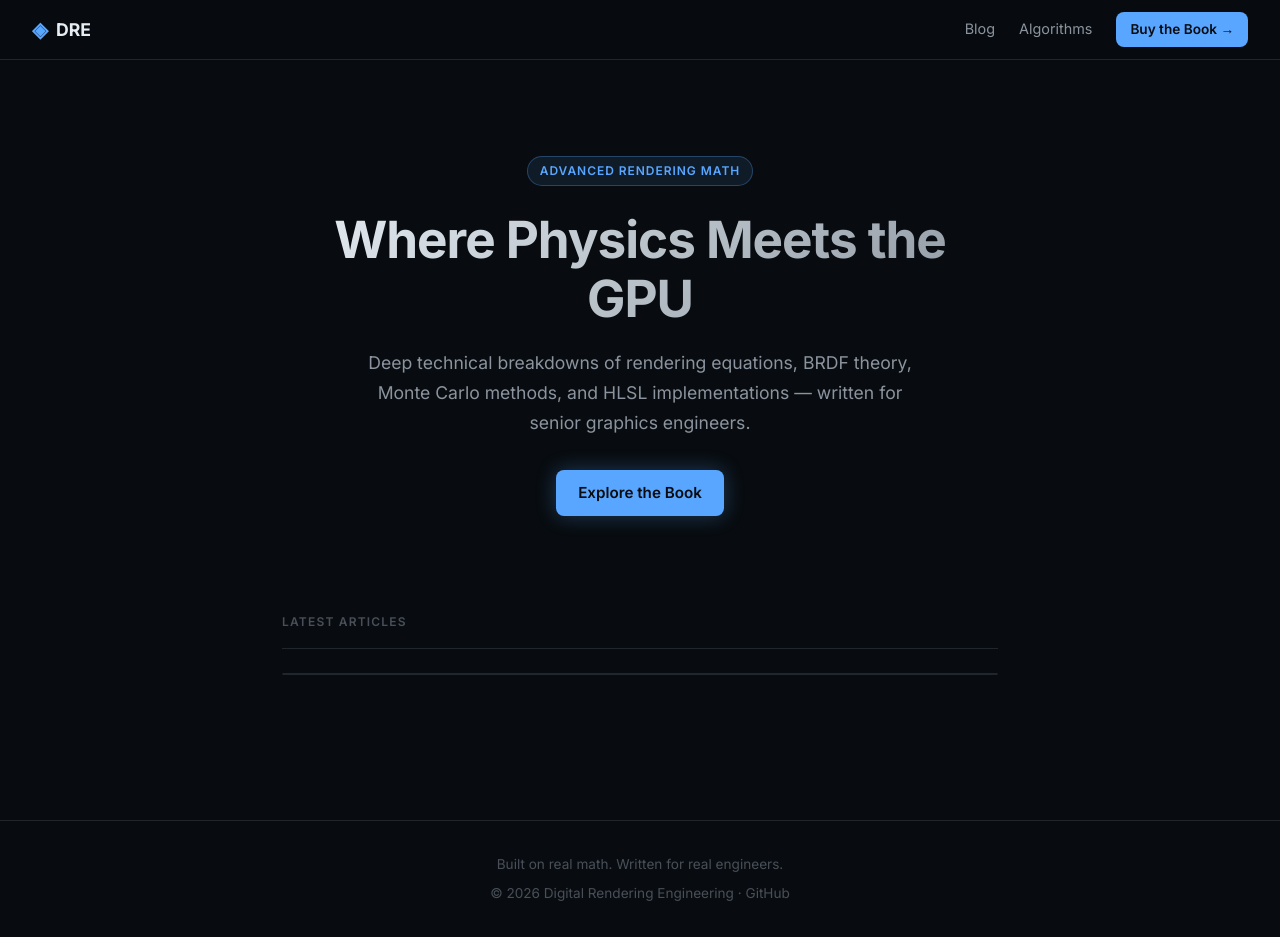
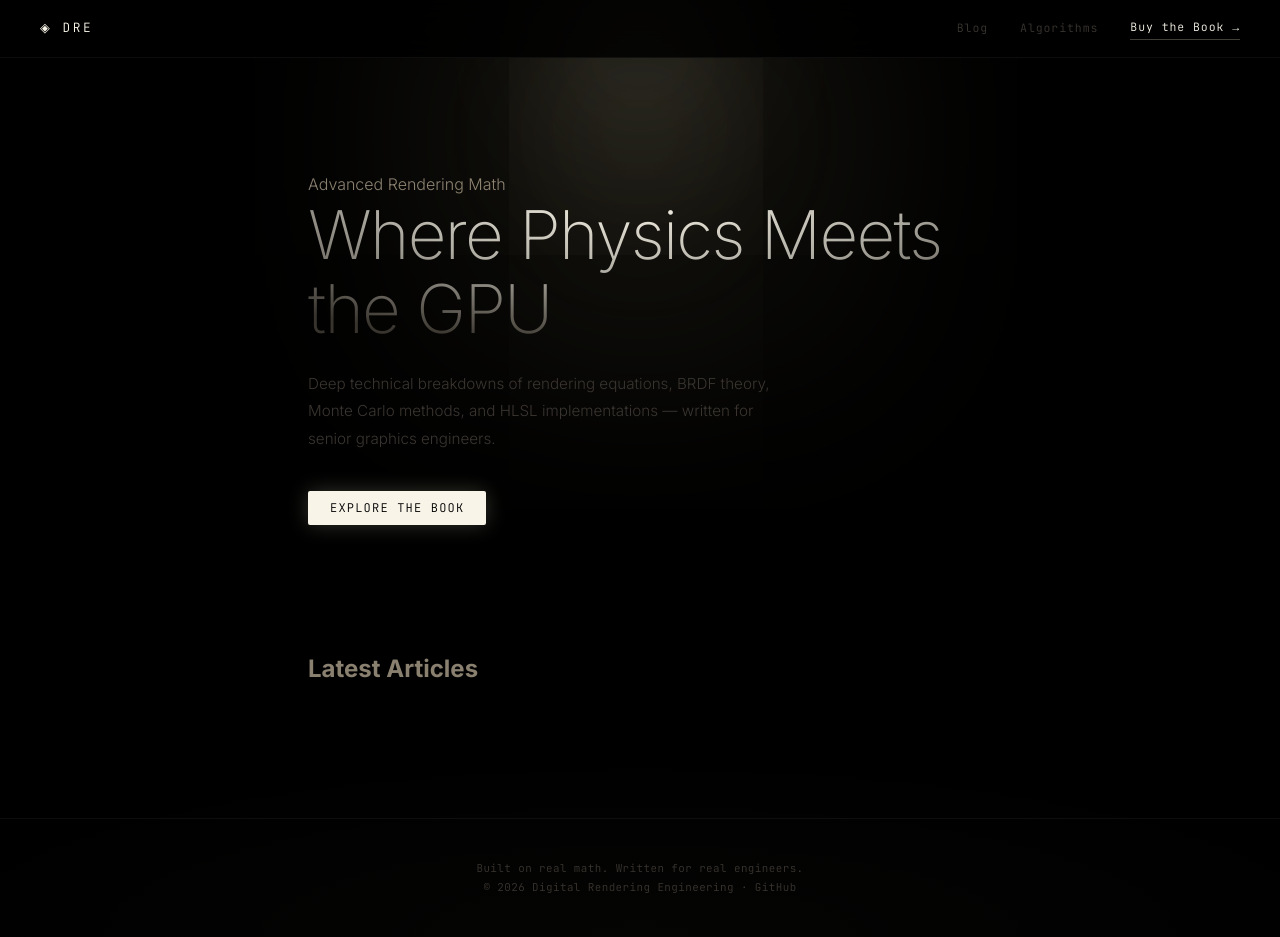
Before and after one commit to OpticsOptimization/blog, a Jekyll site: the page built from index.html, in a window 1280 px wide and 937 px high. Built offline with Jekyll 4.4.1, drawn with Linux system fonts in a browser that asks for light colours; nearby versions of some CDN libraries.

Commit message:
Spotlight theme — hard cone of light from above

```diff
--- a/assets/css/main.css
+++ b/assets/css/main.css
@@ -1,288 +1,320 @@
+
+@import url('https://fonts.googleapis.com/css2?family=JetBrains+Mono:wght@300;400;500&family=Inter:wght@200;300;400;500;600&display=swap');
 
 :root {
-  --bg: #080c10;
-  --surface: #0d1117;
-  --surface2: #161b22;
-  --border: #21262d;
-  --accent: #58a6ff;
-  --accent-warm: #f0883e;
-  --text: #e6edf3;
-  --text-muted: #8b949e;
-  --text-subtle: #484f58;
-  --code-bg: #0d1117;
-  --green: #3fb950;
-  --font-body: 'Inter', sans-serif;
-  --font-mono: 'JetBrains Mono', monospace;
-  --radius: 8px;
-  --max-w: 780px;
+  --black: #000000;
+  --near-black: #06080a;
+  --spotlight: rgba(255, 248, 220, 0.95);   /* luz quente: filamento tungstênio */
+  --glow-color: rgba(255, 240, 180, 1);
+  --rim: rgba(255, 255, 255, 0.06);
+  --text-bright: #f8f4e8;
+  --text-mid: #8a8070;
+  --text-dark: #3a3530;
+  --border: rgba(255,255,255,0.05);
+  --border-lit: rgba(255,255,255,0.12);
+  --mono: 'JetBrains Mono', monospace;
+  --sans: 'Inter', sans-serif;
+  --max: 760px;
 }
 
 *, *::before, *::after { box-sizing: border-box; margin: 0; padding: 0; }
-
 html { scroll-behavior: smooth; }
 
 body {
-  background: var(--bg);
-  color: var(--text);
-  font-family: var(--font-body);
+  background: var(--black);
+  color: var(--text-mid);
+  font-family: var(--sans);
   font-size: 16px;
-  line-height: 1.7;
+  font-weight: 300;
+  line-height: 1.75;
   min-height: 100vh;
   display: flex;
   flex-direction: column;
+  /* faint floor glow — secondary bounce */
+  background-image:
+    radial-gradient(ellipse 60% 20% at 50% 100%, rgba(255,240,180,0.02) 0%, transparent 100%);
 }
 
-/* NAVBAR */
+/* ═══ NAVBAR ═══════════════════════════════════════════ */
 .navbar {
-  position: sticky;
-  top: 0;
-  z-index: 100;
-  display: flex;
-  align-items: center;
-  justify-content: space-between;
-  padding: 0 2rem;
-  height: 60px;
-  background: rgba(8, 12, 16, 0.9);
-  backdrop-filter: blur(12px);
+  position: sticky; top: 0; z-index: 100;
+  display: flex; align-items: center; justify-content: space-between;
+  padding: 0 2.5rem; height: 58px;
+  background: rgba(0,0,0,0.85);
+  backdrop-filter: blur(16px);
   border-bottom: 1px solid var(--border);
 }
 .nav-logo {
-  display: flex;
-  align-items: center;
-  gap: 8px;
-  text-decoration: none;
-  color: var(--text);
-  font-weight: 700;
-  font-size: 1.1rem;
+  text-decoration: none; color: var(--text-bright);
+  font-family: var(--mono); font-size: 0.8rem;
+  letter-spacing: 0.2em;
+  display: flex; align-items: center; gap: 10px;
 }
-.logo-icon { color: var(--accent); font-size: 1.3rem; }
-.nav-links { display: flex; align-items: center; gap: 1.5rem; }
+.nav-logo-mark {
+  width: 20px; height: auto; color: var(--text-bright); opacity: 0.8;
+}
+.nav-links { display: flex; align-items: center; gap: 2rem; }
 .nav-links a {
-  text-decoration: none;
-  color: var(--text-muted);
-  font-size: 0.9rem;
-  transition: color 0.2s;
+  text-decoration: none; color: var(--text-dark);
+  font-family: var(--mono); font-size: 0.72rem;
+  letter-spacing: 0.08em; transition: color 0.25s;
 }
-.nav-links a:hover { color: var(--text); }
+.nav-links a:hover { color: var(--text-mid); }
 .nav-cta {
-  background: var(--accent) !important;
-  color: var(--bg) !important;
-  padding: 6px 14px;
-  border-radius: var(--radius);
-  font-weight: 600 !important;
-  font-size: 0.85rem !important;
-  transition: opacity 0.2s !important;
+  color: var(--text-bright) !important;
+  border-bottom: 1px solid rgba(255,248,220,0.25) !important;
+  padding-bottom: 1px !important;
 }
-.nav-cta:hover { opacity: 0.85 !important; }
+.nav-cta:hover { border-color: rgba(255,248,220,0.7) !important; }
 
-/* HERO */
+/* ═══ HERO — SPOTLIGHT ══════════════════════════════════ */
 .hero {
-  max-width: var(--max-w);
-  margin: 0 auto;
-  padding: 6rem 2rem 4rem;
-  text-align: center;
+  position: relative;
+  max-width: var(--max); margin: 0 auto;
+  padding: 7rem 3rem 5rem;
+  overflow: visible;
 }
-.hero-badge {
-  display: inline-block;
-  background: rgba(88, 166, 255, 0.1);
-  border: 1px solid rgba(88, 166, 255, 0.3);
-  color: var(--accent);
-  font-size: 0.75rem;
-  font-weight: 600;
-  letter-spacing: 0.08em;
-  text-transform: uppercase;
-  padding: 4px 12px;
-  border-radius: 100px;
-  margin-bottom: 1.5rem;
+
+/* O FOCO: Cone de luz vindo do alto-centro — como um spotlight de teatro */
+.hero::before {
+  content: '';
+  position: absolute;
+  top: -120px;
+  left: 50%; transform: translateX(-50%);
+  width: 1px; height: 1px;
+  /* Cone cónico com soft edge — simulando um spotlight real */
+  box-shadow:
+    0 0 0 0 rgba(255,248,220,0),
+    0 200px 300px 180px rgba(255,240,180,0.12),
+    0 100px 150px 100px rgba(255,245,200,0.08);
+  pointer-events: none;
+  z-index: 0;
+}
+
+/* Segundo cone mais tight — o core quente */
+.hero::after {
+  content: '';
+  position: absolute;
+  top: -80px;
+  left: 50%; transform: translateX(-50%);
+  width: 1px; height: 1px;
+  box-shadow:
+    0 150px 200px 60px rgba(255,248,220,0.1),
+    0 80px 120px 40px rgba(255,250,230,0.06);
+  pointer-events: none;
+  z-index: 0;
+}
+
+.hero-kicker {
+  position: relative; z-index: 1;
+  font-family: var(--mono); font-size: 0.65rem;
+  letter-spacing: 0.2em; text-transform: uppercase;
+  color: var(--text-dark);
+  margin-bottom: 2rem;
 }
 .hero-title {
-  font-size: clamp(2rem, 5vw, 3.2rem);
-  font-weight: 700;
-  line-height: 1.15;
-  letter-spacing: -0.02em;
-  margin-bottom: 1.25rem;
-  background: linear-gradient(135deg, #e6edf3 0%, #8b949e 100%);
+  position: relative; z-index: 1;
+  font-size: clamp(2.8rem, 6vw, 4.2rem);
+  font-weight: 200;
+  line-height: 1.1; letter-spacing: -0.025em;
+  margin-bottom: 1.5rem;
+  /* O texto é iluminado pelo cone — gradiente radial simula falloff */
+  background: radial-gradient(
+    ellipse 80% 100% at 50% 0%,
+    var(--text-bright) 0%,
+    rgba(248,244,232,0.7) 50%,
+    rgba(138,128,112,0.4) 100%
+  );
   -webkit-background-clip: text;
   -webkit-text-fill-color: transparent;
   background-clip: text;
 }
 .hero-sub {
-  color: var(--text-muted);
-  font-size: 1.1rem;
-  line-height: 1.7;
-  max-width: 560px;
-  margin: 0 auto 2rem;
+  position: relative; z-index: 1;
+  font-size: 0.95rem;
+  color: var(--text-dark);
+  max-width: 480px;
+  line-height: 1.8;
+  margin-bottom: 2.5rem;
+  font-weight: 300;
+}
+.hero-actions {
+  position: relative; z-index: 1;
+  display: flex; align-items: center; gap: 2rem;
 }
 .hero-btn {
-  display: inline-flex;
-  align-items: center;
-  background: var(--accent);
-  color: var(--bg);
+  font-family: var(--mono); font-size: 0.75rem;
+  letter-spacing: 0.1em; text-transform: uppercase;
   text-decoration: none;
-  font-weight: 600;
-  font-size: 0.95rem;
-  padding: 10px 22px;
-  border-radius: var(--radius);
-  transition: transform 0.2s, box-shadow 0.2s;
-  box-shadow: 0 0 20px rgba(88, 166, 255, 0.3);
+  color: var(--black); background: var(--text-bright);
+  padding: 9px 22px; border-radius: 2px;
+  transition: box-shadow 0.3s;
+  box-shadow: 0 0 20px rgba(255,248,220,0.2);
 }
-.hero-btn:hover { transform: translateY(-2px); box-shadow: 0 0 30px rgba(88, 166, 255, 0.5); }
+.hero-btn:hover { box-shadow: 0 0 35px rgba(255,248,220,0.4); }
+.hero-link {
+  font-family: var(--mono); font-size: 0.72rem;
+  color: var(--text-dark); text-decoration: none;
+  border-bottom: 1px solid var(--border-lit);
+  padding-bottom: 1px; transition: color 0.2s;
+}
+.hero-link:hover { color: var(--text-mid); }
 
-/* POSTS GRID */
+/* ═══ POSTS ════════════════════════════════════════════ */
 .posts-section {
-  max-width: var(--max-w);
-  margin: 0 auto;
-  padding: 2rem 2rem 6rem;
+  max-width: var(--max); margin: 0 auto;
+  padding: 3rem 3rem 8rem;
 }
-.section-title {
-  font-size: 0.75rem;
-  font-weight: 600;
-  letter-spacing: 0.1em;
-  text-transform: uppercase;
-  color: var(--text-subtle);
-  margin-bottom: 1.5rem;
-  padding-bottom: 1rem;
+.section-rule {
+  display: flex; align-items: center; gap: 1.5rem; margin-bottom: 3rem;
+}
+.section-rule span {
+  font-family: var(--mono); font-size: 0.62rem;
+  letter-spacing: 0.18em; text-transform: uppercase; color: var(--text-dark);
+  white-space: nowrap;
+}
+.section-rule::before, .section-rule::after {
+  content: ''; flex: 1; height: 1px; background: var(--border-lit);
+}
+.posts-grid { display: flex; flex-direction: column; }
+
+.post-card {
+  display: grid; grid-template-columns: 90px 1fr;
+  gap: 2rem; padding: 2rem 0;
   border-bottom: 1px solid var(--border);
+  text-decoration: none; color: inherit;
+  transition: opacity 0.2s;
 }
-.posts-grid {
-  display: flex;
-  flex-direction: column;
-  gap: 1px;
-  border: 1px solid var(--border);
-  border-radius: var(--radius);
-  overflow: hidden;
+.post-card:first-child { border-top: 1px solid var(--border); }
+.post-card:hover { opacity: 0.7; }
+.card-date {
+  font-family: var(--mono); font-size: 0.68rem;
+  color: var(--text-dark); padding-top: 3px;
+  letter-spacing: 0.04em; line-height: 1.6;
 }
-.post-card {
-  display: block;
-  text-decoration: none;
-  background: var(--surface);
-  transition: background 0.2s;
+.card-title {
+  font-size: 1.05rem; font-weight: 400;
+  color: var(--text-bright); line-height: 1.3; margin-bottom: 0.5rem;
 }
-.post-card:hover { background: var(--surface2); }
-.card-inner { padding: 1.5rem; }
-.card-date { font-size: 0.78rem; color: var(--text-subtle); font-family: var(--font-mono); }
-.card-title {
-  font-size: 1.1rem;
-  font-weight: 600;
-  color: var(--text);
-  margin: 0.4rem 0 0.5rem;
-  line-height: 1.4;
+.card-excerpt {
+  font-size: 0.85rem; color: var(--text-dark); line-height: 1.7;
 }
-.card-excerpt { font-size: 0.9rem; color: var(--text-muted); line-height: 1.6; }
-.card-link { display: inline-block; margin-top: 0.75rem; font-size: 0.85rem; color: var(--accent); }
+.card-arrow {
+  display: inline-block; margin-top: 0.75rem;
+  font-family: var(--mono); font-size: 0.7rem; color: var(--text-mid); opacity: 0.5;
+}
 
-/* POST PAGE */
+/* ═══ POST PAGE ════════════════════════════════════════ */
 .post-page {
-  max-width: var(--max-w);
-  margin: 0 auto;
-  padding: 4rem 2rem 6rem;
+  max-width: var(--max); margin: 0 auto; padding: 5rem 3rem 8rem;
 }
-.post-header { margin-bottom: 3rem; }
-.post-meta { display: flex; align-items: center; gap: 0.5rem; margin-bottom: 1rem; }
-.post-date, .post-read { font-size: 0.8rem; color: var(--text-subtle); font-family: var(--font-mono); }
-.post-sep { color: var(--text-subtle); }
+.post-header { margin-bottom: 3.5rem; padding-bottom: 3rem; border-bottom: 1px solid var(--border); }
+.post-meta {
+  display: flex; align-items: center; gap: 0.75rem; margin-bottom: 1.25rem;
+  font-family: var(--mono); font-size: 0.7rem; color: var(--text-dark);
+}
+.post-sep { color: var(--border-lit); }
 .post-title {
-  font-size: clamp(1.8rem, 4vw, 2.6rem);
-  font-weight: 700;
-  line-height: 1.2;
-  letter-spacing: -0.02em;
-  background: linear-gradient(135deg, #e6edf3 0%, #8b949e 100%);
-  -webkit-background-clip: text;
-  -webkit-text-fill-color: transparent;
-  background-clip: text;
+  font-size: clamp(1.8rem, 4vw, 2.6rem); font-weight: 200;
+  line-height: 1.15; letter-spacing: -0.02em;
+  background: radial-gradient(ellipse 80% 80% at 30% 20%, var(--text-bright) 0%, rgba(138,128,112,0.6) 100%);
+  -webkit-background-clip: text; -webkit-text-fill-color: transparent; background-clip: text;
   margin-bottom: 1rem;
 }
-.post-excerpt { color: var(--text-muted); font-size: 1.1rem; border-left: 3px solid var(--accent); padding-left: 1rem; }
-
-/* POST CONTENT */
-.post-content h2 { font-size: 1.4rem; font-weight: 600; margin: 2.5rem 0 1rem; color: var(--text); }
-.post-content h3 { font-size: 1.15rem; font-weight: 600; margin: 2rem 0 0.75rem; color: var(--text); }
-.post-content p { color: var(--text-muted); margin-bottom: 1.25rem; }
-.post-content a { color: var(--accent); text-decoration: none; }
-.post-content a:hover { text-decoration: underline; }
+.post-excerpt { font-size: 0.95rem; color: var(--text-mid); font-style: italic; }
+.post-content h2 {
+  font-size: 1.2rem; font-weight: 400; color: var(--text-bright);
+  margin: 3rem 0 1rem; border-bottom: 1px solid var(--border); padding-bottom: 0.5rem;
+}
+.post-content h3 {
+  font-family: var(--mono); font-size: 0.72rem; font-weight: 500;
+  letter-spacing: 0.15em; text-transform: uppercase;
+  color: var(--text-dark); margin: 2.5rem 0 0.75rem;
+}
+.post-content p { color: var(--text-mid); margin-bottom: 1.5rem; line-height: 1.85; }
+.post-content a { color: var(--text-bright); opacity: 0.7; }
+.post-content a:hover { opacity: 1; }
 .post-content pre {
-  background: var(--surface);
-  border: 1px solid var(--border);
-  border-radius: var(--radius);
-  padding: 1.25rem;
-  overflow-x: auto;
-  margin: 1.5rem 0;
+  background: var(--near-black); border: 1px solid var(--border);
+  border-radius: 2px; padding: 1.5rem; overflow-x: auto; margin: 2rem 0;
+  box-shadow: inset 0 1px 0 rgba(255,255,255,0.03);
 }
-.post-content code {
-  font-family: var(--font-mono);
-  font-size: 0.85rem;
-}
+.post-content code { font-family: var(--mono); font-size: 0.83rem; }
 .post-content :not(pre) > code {
-  background: var(--surface2);
-  border: 1px solid var(--border);
-  padding: 2px 6px;
-  border-radius: 4px;
-  font-size: 0.85em;
-  color: var(--accent-warm);
+  background: rgba(255,255,255,0.04); border: 1px solid var(--border);
+  padding: 2px 7px; border-radius: 2px; font-size: 0.83em;
+  color: rgba(255,248,220,0.7);
 }
 .post-content blockquote {
-  border-left: 3px solid var(--accent);
-  padding: 1rem 1.5rem;
-  margin: 1.5rem 0;
-  background: rgba(88, 166, 255, 0.05);
-  border-radius: 0 var(--radius) var(--radius) 0;
+  border-left: 1px solid rgba(255,248,220,0.2);
+  padding: 0.5rem 1.5rem; margin: 2rem 0;
+  color: var(--text-dark); font-style: italic;
 }
-.post-content blockquote p { color: var(--text); margin: 0; }
-.post-content ul, .post-content ol { padding-left: 1.5rem; margin-bottom: 1.25rem; color: var(--text-muted); }
-.post-content li { margin-bottom: 0.4rem; }
-
-/* BOOK CTA */
-.book-cta {
-  display: flex;
-  gap: 1.25rem;
-  align-items: flex-start;
-  margin-top: 4rem;
-  padding: 1.75rem;
-  background: linear-gradient(135deg, rgba(88, 166, 255, 0.05), rgba(240, 136, 62, 0.05));
-  border: 1px solid var(--border);
-  border-radius: var(--radius);
-}
-.cta-icon { font-size: 2rem; flex-shrink: 0; margin-top: 2px; }
-.cta-label { font-size: 0.75rem; font-weight: 700; text-transform: uppercase; letter-spacing: 0.08em; color: var(--accent); margin-bottom: 0.4rem; }
-.cta-text { font-size: 0.9rem; color: var(--text-muted); margin-bottom: 1rem; line-height: 1.6; }
-.cta-btn {
-  display: inline-flex;
-  background: var(--accent);
-  color: var(--bg);
-  text-decoration: none;
-  font-weight: 600;
-  font-size: 0.85rem;
-  padding: 8px 18px;
-  border-radius: var(--radius);
-  transition: opacity 0.2s;
-}
-.cta-btn:hover { opacity: 0.85; }
-
-/* FOOTER */
-.footer {
-  margin-top: auto;
-  border-top: 1px solid var(--border);
-  padding: 2rem;
-  text-align: center;
-}
-.footer p { font-size: 0.85rem; color: var(--text-subtle); }
-.footer-sub { margin-top: 0.35rem; }
-.footer a { color: var(--text-subtle); text-decoration: none; }
-.footer a:hover { color: var(--text-muted); }
-
-/* RESPONSIVE */
-@media (max-width: 600px) {
-  .navbar { padding: 0 1rem; }
-  .nav-links a:not(.nav-cta) { display: none; }
-  .hero { padding: 4rem 1rem 2rem; }
-  .posts-section, .post-page { padding-left: 1rem; padding-right: 1rem; }
+.post-content ul, .post-content ol {
+  padding-left: 1.5rem; margin-bottom: 1.5rem; color: var(--text-mid);
 }
 
-.cta-buttons { display: flex; gap: 0.75rem; flex-wrap: wrap; margin-top: 1.25rem; }
+/* ═══ BOOK CTA ════════════════════════════════════════ */
+.book-cta {
+  position: relative; overflow: hidden;
+  display: flex; gap: 1.25rem; align-items: flex-start;
+  margin-top: 5rem; padding: 2rem 2.25rem;
+  background: var(--near-black);
+  border: 1px solid var(--border);
+  border-radius: 2px;
+}
+/* mini spotlight no CTA */
+.book-cta::before {
+  content: '';
+  position: absolute; top: -60px; right: -60px;
+  width: 1px; height: 1px;
+  box-shadow: 0 80px 120px 60px rgba(255,240,180,0.06);
+  pointer-events: none;
+}
+.book-cta::after {
+  content: '';
+  position: absolute; top: 0; left: 15%; right: 15%; height: 1px;
+  background: linear-gradient(90deg, transparent, rgba(255,248,220,0.1), transparent);
+}
+.cta-icon { font-size: 1.5rem; flex-shrink: 0; margin-top: 2px; }
+.cta-label {
+  font-family: var(--mono); font-size: 0.62rem; font-weight: 600;
+  text-transform: uppercase; letter-spacing: 0.15em;
+  color: rgba(255,248,220,0.4); margin-bottom: 0.5rem;
+}
+.cta-text { font-size: 0.88rem; color: var(--text-dark); margin-bottom: 1.25rem; line-height: 1.7; }
+.cta-buttons { display: flex; gap: 0.75rem; flex-wrap: wrap; }
+.cta-btn {
+  display: inline-flex; text-decoration: none;
+  font-family: var(--mono); font-size: 0.72rem; letter-spacing: 0.08em;
+  padding: 8px 16px; border-radius: 2px;
+  color: var(--black); background: var(--text-bright);
+  transition: box-shadow 0.25s;
+  box-shadow: 0 0 12px rgba(255,248,220,0.1);
+}
+.cta-btn:hover { box-shadow: 0 0 24px rgba(255,248,220,0.25); }
 .cta-btn-2 {
-  background: transparent !important;
-  border: 1px solid rgba(245,201,122,0.35) !important;
-  color: var(--light-warm-dim) !important;
-  box-shadow: none !important;
+  background: transparent !important; color: var(--text-dark) !important;
+  border: 1px solid var(--border-lit) !important; box-shadow: none !important;
 }
-.cta-btn-2:hover { border-color: rgba(245,201,122,0.7) !important; box-shadow: 0 0 12px rgba(245,201,122,0.15) !important; }
+.cta-btn-2:hover { color: var(--text-mid) !important; box-shadow: none !important; }
+
+/* ═══ FOOTER ═══════════════════════════════════════════ */
+.footer {
+  margin-top: auto; border-top: 1px solid var(--border);
+  padding: 2.5rem; display: flex; flex-direction: column;
+  align-items: center; gap: 0.5rem; text-align: center;
+}
+.footer-mark { width: 18px; height: auto; color: var(--text-bright); opacity: 0.15; margin-bottom: 0.5rem; }
+.footer p { font-family: var(--mono); font-size: 0.68rem; color: var(--text-dark); letter-spacing: 0.04em; }
+.footer a { color: var(--text-dark); text-decoration: none; }
+.footer a:hover { color: var(--text-mid); }
+
+/* ═══ RESPONSIVE ═══════════════════════════════════════ */
+@media (max-width: 600px) {
+  .navbar { padding: 0 1.25rem; }
+  .nav-links a:not(.nav-cta) { display: none; }
+  .hero, .posts-section, .post-page { padding-left: 1.25rem; padding-right: 1.25rem; }
+  .post-card { grid-template-columns: 1fr; gap: 0.5rem; }
+  .card-date { padding-top: 0; }
+}
```
